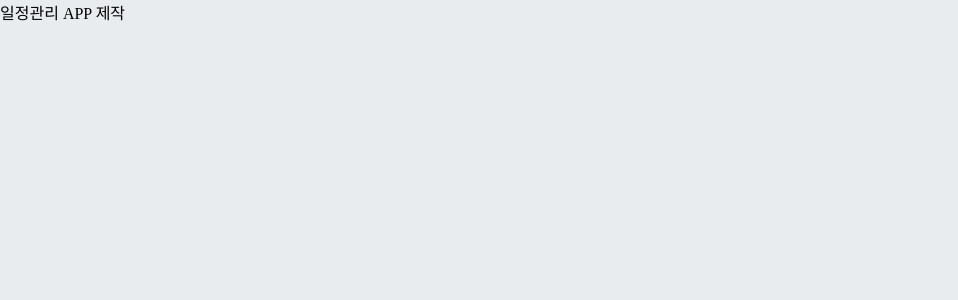
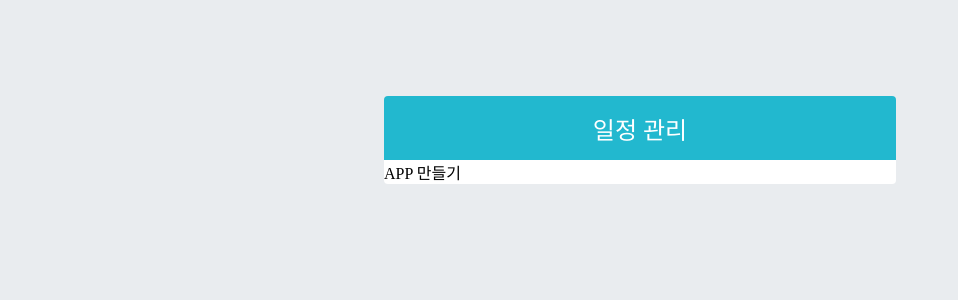
Before and after one commit to S-YC/ReactSchedule, a React (Create React App) app in the folder todo-app/: page / in a window 1280 px wide. Shown: the top 300 px of the page, without its empty margins (0-958 px from the left). Built offline with nearby package versions, Linux system fonts and the light colour scheme.

Commit message:
템플릿 생성

```diff
--- a/todo-app/package.json
+++ b/todo-app/package.json
@@ -11,6 +11,7 @@
     "react": "^17.0.2",
     "react-dom": "^17.0.2",
     "react-scripts": "4.0.3",
+    "sass": "^1.45.0",
     "web-vitals": "^2.1.2"
   },
   "scripts": {
--- a/todo-app/src/App.js
+++ b/todo-app/src/App.js
@@ -1,7 +1,8 @@
 import React from "react";
+import TodoTemplate from "./components/TodoTemplate";
 
 const App = () => {
-  return <div>일정관리 APP 제작</div>;
+  return <TodoTemplate>APP 만들기</TodoTemplate>;
 }
 
 export default App;
--- a/todo-app/src/components/TodoTemplate.js
+++ b/todo-app/src/components/TodoTemplate.js
@@ -1 +1,13 @@
-import react from "react";
+import React from "react";
+import './TodoTemplate.scss';
+
+const TodoTemplate = ({ children }) => {
+  return (
+    <div className="TodoTemplate">
+      <div className="app-title">일정 관리</div>
+      <div className="content">{children}</div>
+    </div>
+  );
+};
+
+export default TodoTemplate
--- a/todo-app/src/components/TodoTemplate.scss
+++ b/todo-app/src/components/TodoTemplate.scss
@@ -0,0 +1,24 @@
+.TodoTemplate {
+  width: 512px;
+  margin-left: auto;
+  margin-right: auto;
+  margin-top: 6rem;
+  border-radius: 4px;
+  overflow: hidden;
+
+  .app-title {
+    background: #22b8cf;
+    color: white;
+    height: 4rem;
+    font-size: 1.5rem;
+    //default flex-direction row(없을 경우)
+    display: flex;
+    //flex item 중앙정렬
+    align-items: center;
+    //flex 양쪽 중앙정렬
+    justify-content: center;
+  }
+  .content {
+     background: white;
+  }
+}
--- /dev/null
+++ b/todo-app/src/jsconfig.json
@@ -0,0 +1,5 @@
+{
+  "compilerOptions": {
+    "target": "es6"
+  }
+}
```
Also changed, not shown: 1 other file (tests, documents, lock files or other folders).
